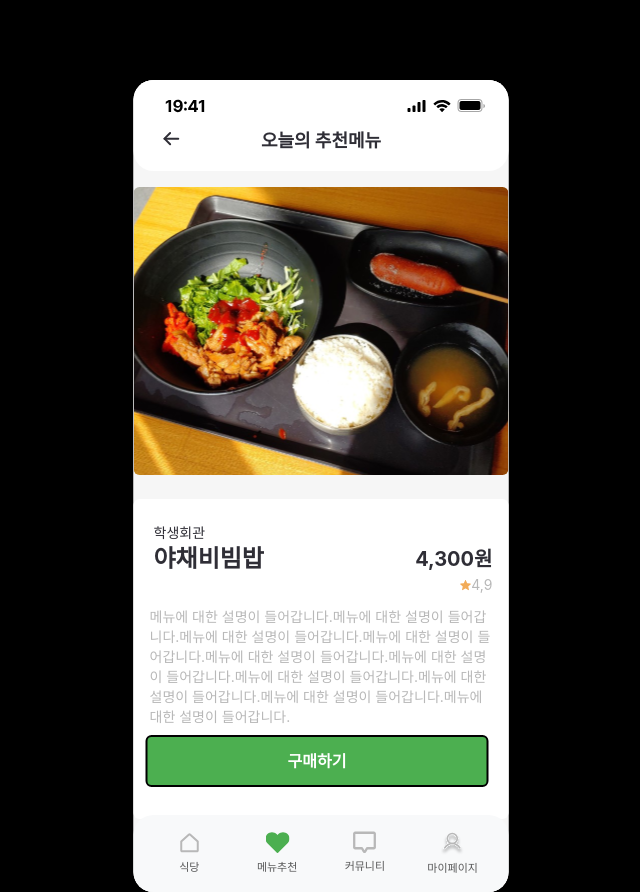
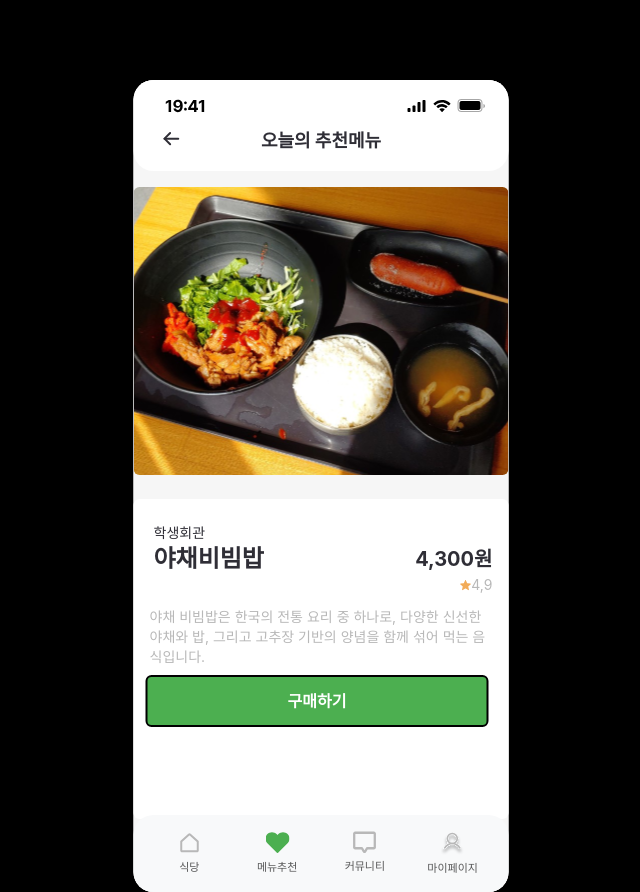
Before and after one commit to pbk95120/Kingo-Eats, a React (Create React App) app in the folder frontend/: page /recommand in a window 1280 px wide. Shown: the whole page, without its empty margins (319-959 px from the left). Built offline with nearby package versions, Linux system fonts and the light colour scheme.

Commit message:
fix: menu detail fix

```diff
--- a/frontend/src/components/recommand/Recommand.js
+++ b/frontend/src/components/recommand/Recommand.js
@@ -17,9 +17,8 @@ const Recommand = () => {
           <p className="text-sm text-textgray m-0">4,9</p>
         </div>
         <p className="text-sm text-textgray m-0 px-3 py-1 pb-2">
-          메뉴에 대한 설명이 들어갑니다.메뉴에 대한 설명이 들어갑니다.메뉴에 대한 설명이 들어갑니다.메뉴에 대한 설명이
-          들어갑니다.메뉴에 대한 설명이 들어갑니다.메뉴에 대한 설명이 들어갑니다.메뉴에 대한 설명이 들어갑니다.메뉴에
-          대한 설명이 들어갑니다.메뉴에 대한 설명이 들어갑니다.메뉴에 대한 설명이 들어갑니다.
+          야채 비빔밥은 한국의 전통 요리 중 하나로, 다양한 신선한 야채와 밥, 그리고 고추장 기반의 양념을 함께 섞어 먹는
+          음식입니다.
         </p>
         <div className="pl-3">
           <Btn text="구매하기" url={"/menu/1"}></Btn>
--- a/frontend/src/pages/RecommandPage.js
+++ b/frontend/src/pages/RecommandPage.js
@@ -8,7 +8,6 @@ const HomePage = () => {
       <section>
         <Title title="오늘의 추천메뉴" />
       </section>
-
       <section>
         <Recommand></Recommand>
       </section>
```
